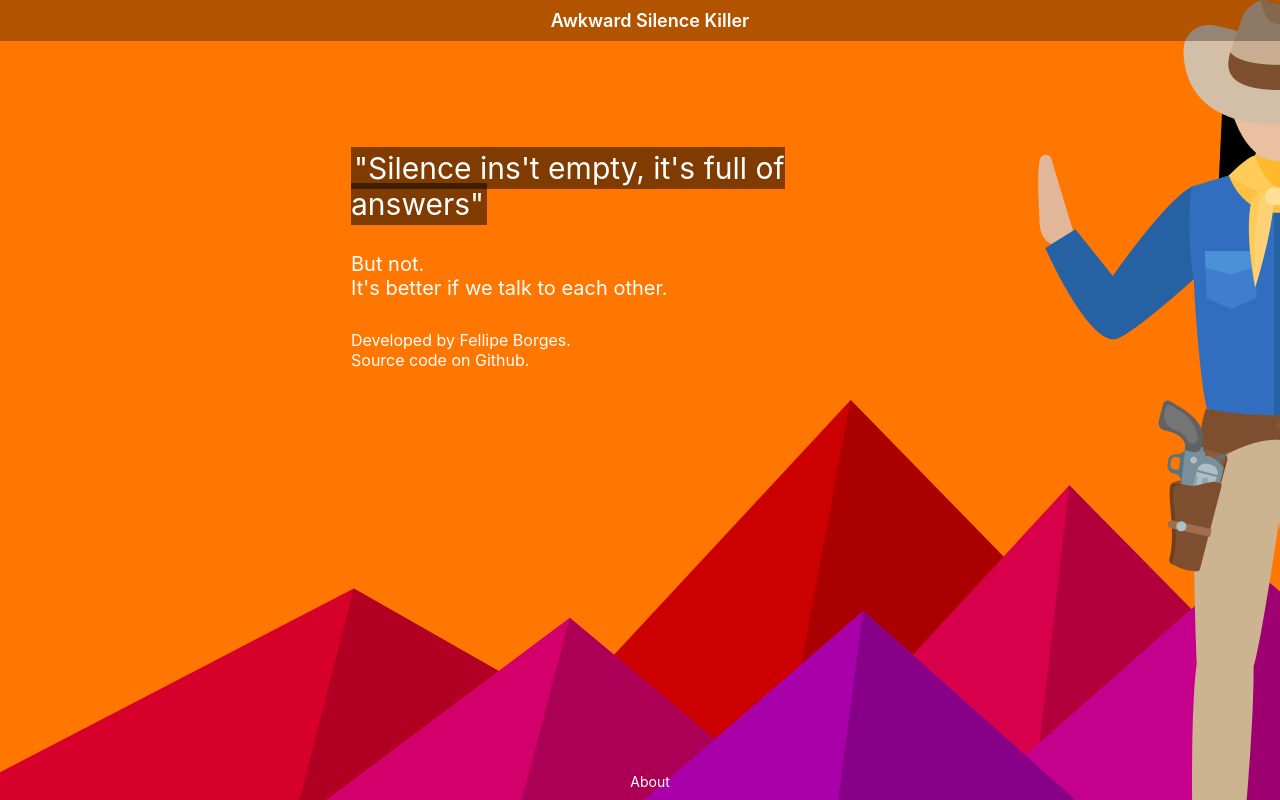
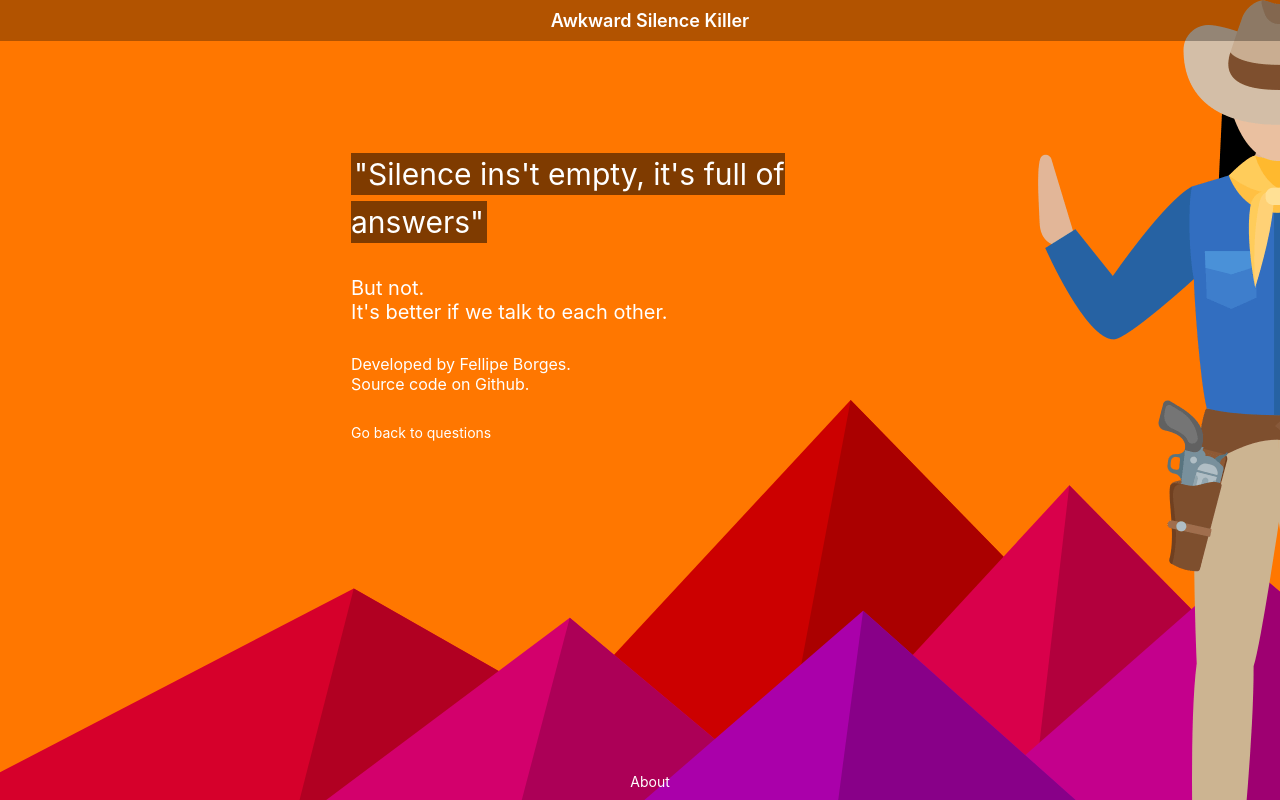
Before and after one commit to fellipeborges/awkward-silence, an Angular app: page /about in a window 1280 px wide. Built offline with nearby package versions, Linux system fonts and the light colour scheme.

Commit message:
about ui fixes

```diff
--- a/src/app/about/about.component.css
+++ b/src/app/about/about.component.css
@@ -9,6 +9,7 @@
   background-color: rgba(0, 0, 0, 0.5);
   display: inline;
   padding: 3px;
+  line-height: 48px;
 }
 
 .about .comment {
@@ -20,3 +21,8 @@
   margin-top: 30px;
   font-size: 16px;
 }
+
+.about .goback {
+  margin-top: 30px;
+  font-size: 14px;
+}
--- a/src/app/about/about.component.html
+++ b/src/app/about/about.component.html
@@ -1,7 +1,7 @@
 <div class="about">
-  <div class="quote">
+  <p class="quote">
     "Silence ins't empty, it's full of answers"
-  </div>
+  </p>
 
   <p class="comment">
     But not.
@@ -15,4 +15,8 @@
       Source code on Github.
     </a>
   </p>
+
+  <p class="goback">
+    <a routerLink="/">Go back to questions</a>
+  </p>
 </div>
```
